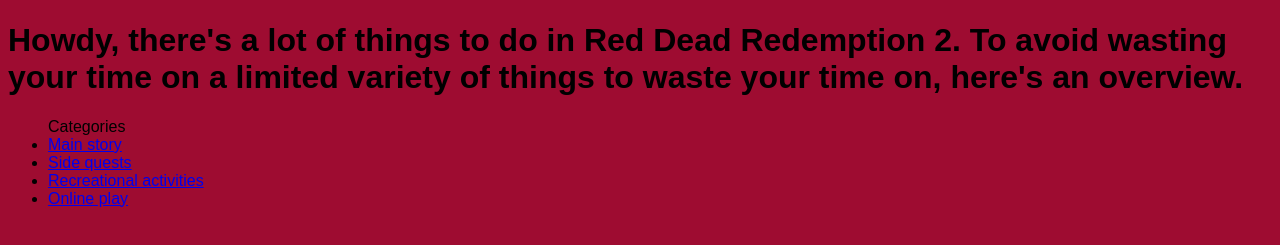
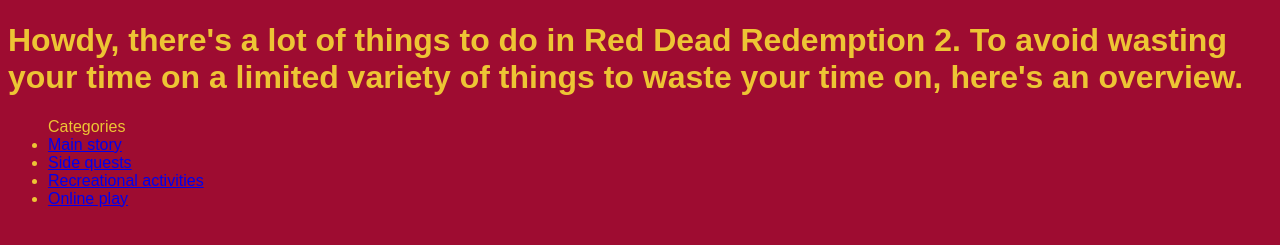
Before and after one commit to PicklejuicePunch/project0, a plain HTML site: page index.html in a window 1280 px wide. Shown: the part 27-272 px from the top of the page. Drawn offline with Linux system fonts and the light colour scheme.

Commit message:
added text color to stylesheet "styles.css"

```diff
--- a/styles.css
+++ b/styles.css
@@ -1,4 +1,6 @@
 body {
+    color: #edc534;
     background-color: #9e0c31;
     font-family: Arial, sans-serif;
+
 }
```
